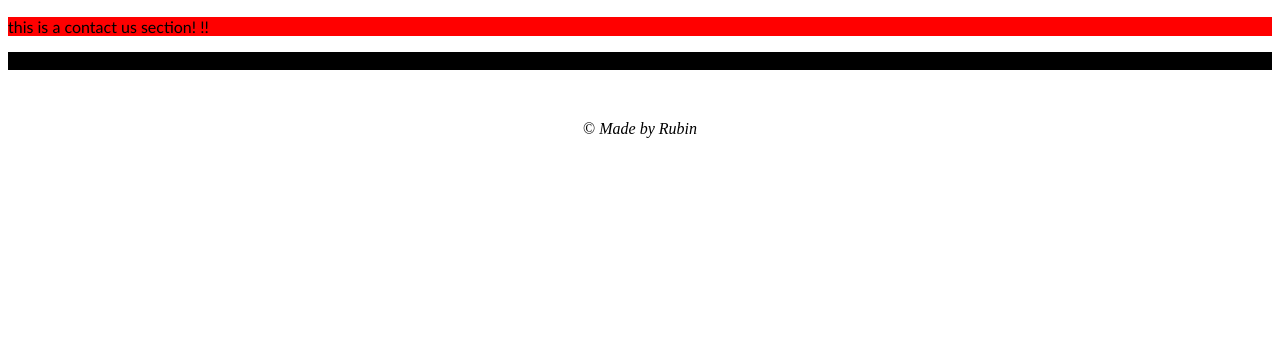
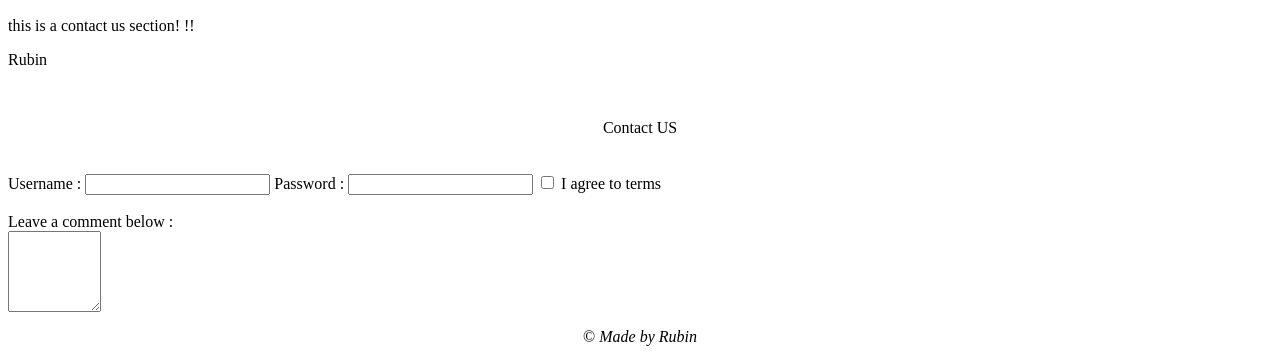
Before and after one commit to rubinbastakoti/portfolio, a plain HTML site: page portfolio/index.html in a window 1280 px wide. Shown: the part 849-1203 px from the top of the page. Before the commit the page ends 995 px from the top, so only its background shows below. Drawn offline with Linux system fonts and the light colour scheme.

Commit message:
Update index.html

```diff
--- a/portfolio/index.html
+++ b/portfolio/index.html
@@ -1,11 +1,11 @@
 <html>
 
 
-<title>
-
-Rubin
-
-</title>
+<head>
+<title> Rubin </title>
+<link rel="icon" href="cat.jpg">
+<link rel="stylesheet" href="rubin.css">
+</head>
 
 <body>
 
@@ -42,21 +42,7 @@ Rubin
 </div>
 
 
-<style>
 
-    p{
-        background-color: blue;
-    }
-
-    .contact p{
-        background-color: red;
-        font-family : 'Gill Sans', 'Gill Sans MT', Calibri, 'Trebuchet MS', sans-serif;
-    }
-
-    #name p{
-        background-color: black;
-    }
-</style>
 
 <p>
 
@@ -69,7 +55,27 @@ Rubin
 </p>
 
 
+<div class="formSection">
 
+<header> <center > Contact US  </center> </header>
+
+<br><br>
+
+<form>
+
+<label for="username"> Username : </label> <input type="text" id="username">
+<label for="password"> Password : </label> <input type="password" id="password">
+
+  <input type="checkbox" id="terms" name="terms" required>
+  <label for="terms">I agree to terms</label><br><br>
+
+<label> Leave a comment below : </label> <br>
+
+<textarea rows="5" cols="9"> </textarea>
+
+</form>
+
+</div>
 
 
 <footer>
```
